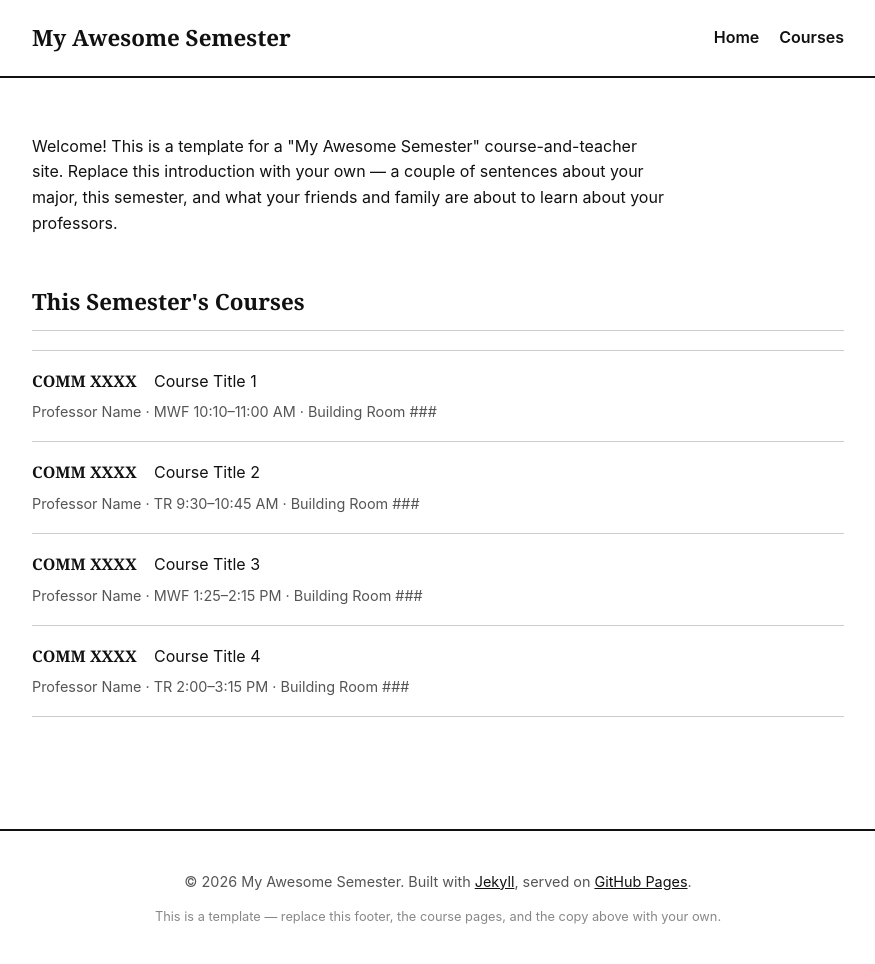
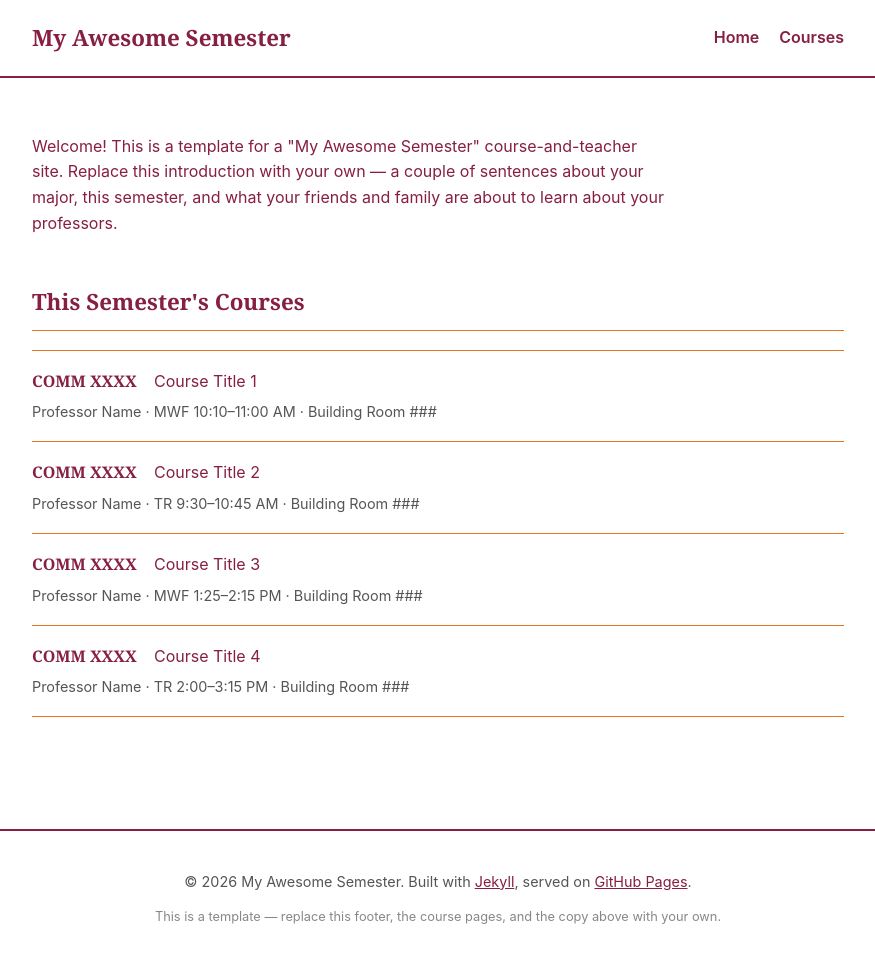
Before and after one commit to reidl04/myawesomesemester, a Jekyll site: the page built from index.md, in a window 1280 px wide. Shown: the whole page, without its empty margins (202-1077 px from the left). Built offline with Jekyll 4.4.1, drawn with Linux system fonts in a browser that asks for light colours.

Commit message:
changed colors to vt
Updated color variables for background, ink, line, and accent.

```diff
--- a/assets/css/main.scss
+++ b/assets/css/main.scss
@@ -8,20 +8,19 @@
 // ------------------------------------------------------------------
 
 :root {
-  --color-bg: #ffffff;
+   --color-bg: #ffffff;
   --color-surface: #ffffff;
-  --color-ink: #111111;
+  --color-ink: #861f41;
   --color-ink-soft: #555555;
-  --color-line: #cccccc;
-  --color-accent: #000000;
+  --color-line: #e5751f;
+  --color-accent: #861f41;
   --color-white: #ffffff;
 
   --font-body: -apple-system, BlinkMacSystemFont, "Segoe UI", Helvetica, Arial, sans-serif;
   --font-display: Georgia, "Times New Roman", serif;
 
   --radius: 0px;
-  --shadow: none;
-}
+  --shadow: none;}
 
 * { box-sizing: border-box; }
 
```
